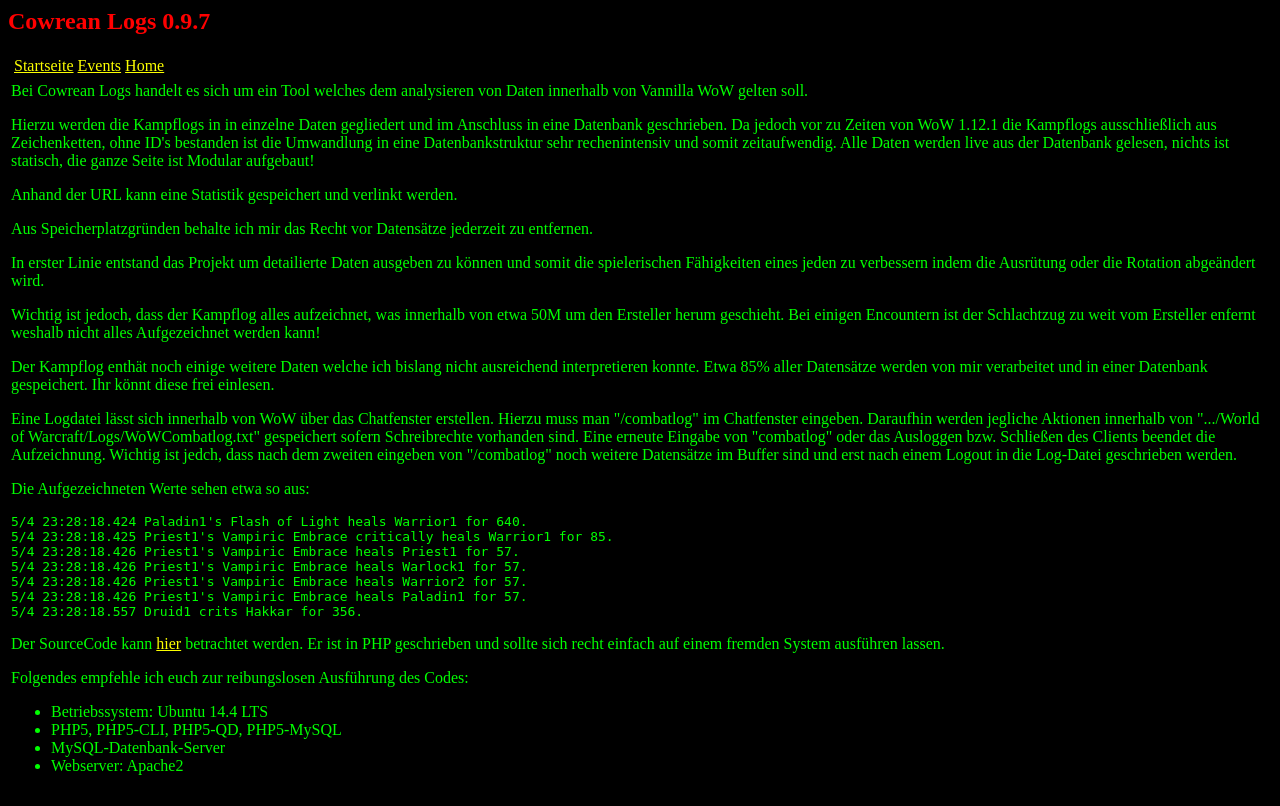
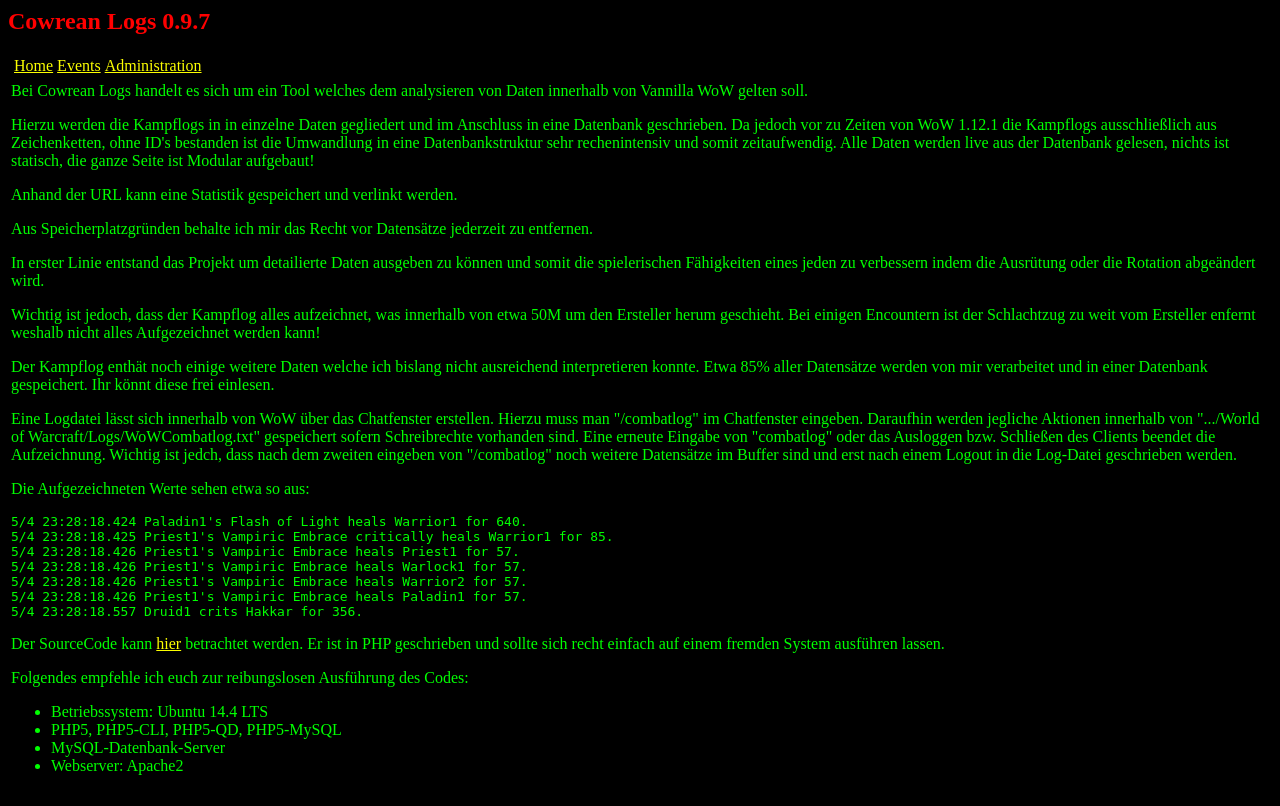
Before and after one commit to cowrea/CowreanLogs, a PHP site: page /main.php?top=1&left=3&right=0 in a window 1280 px wide. Run offline with PHP 8.4, Linux system fonts and the light colour scheme.

Commit message:
Update mod_navigation.php

```diff
--- a/mod_navigation.php
+++ b/mod_navigation.php
@@ -56,7 +56,7 @@
 ?>
 <table>
   <tr>
-    <td><a href="main.php?top=1&left=3&right=0">Startseite</a></td>
+    <td><a href="main.php?top=1&left=3&right=0">Home</a></td>
     <td><a href="main.php?top=1&left=2&right=0">Events</a></td>
-    <td><a href="main.php?top=1&left=4&right=0">Home</td></tr>
+    <td><a href="main.php?top=1&left=4&right=0">Administration</td></tr>
 </table>
```
